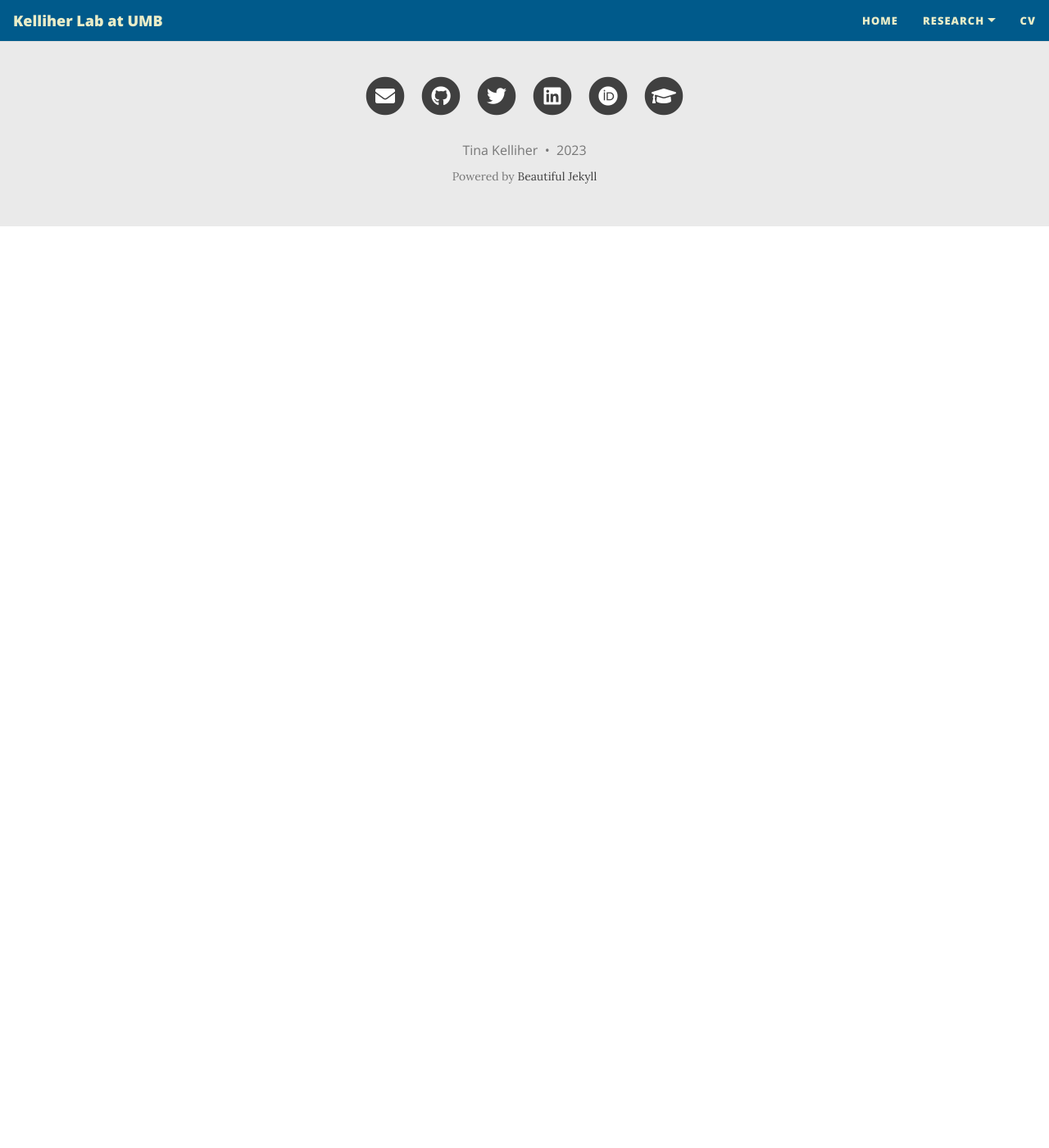
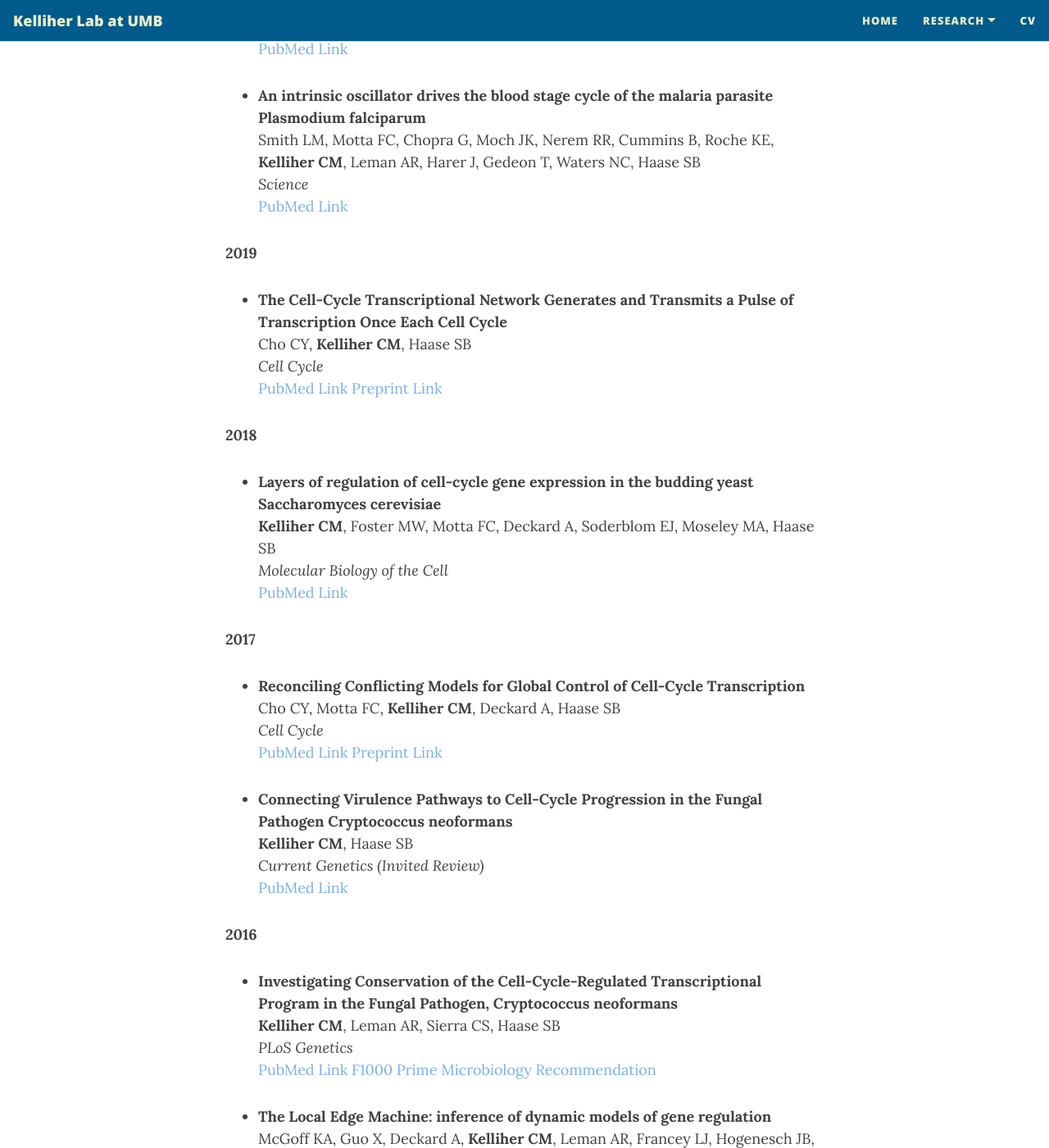
Before and after one commit to cmk35/cmk35.github.io, a Jekyll site: the page built from publications.md, in a window 1280 px wide and 1400 px high, scrolled down 1530 px. Shown: the whole window at 82% size. Built offline with Jekyll 4.4.1, drawn with Linux system fonts in a browser that asks for light colours; nearby versions of some CDN libraries; before the commit the page ends 1806 px from its top, so only the background shows below that; some of the changed text lies outside the part shown.

Commit message:
Update publications.md

```diff
--- a/publications.md
+++ b/publications.md
@@ -10,12 +10,19 @@ Link to our publications on <a href="https://www.ncbi.nlm.nih.gov/sites/myncbi/1
 Link to our publications on <a href="https://scholar.google.com/citations?user=4EmwOtQAAAAJ" target="_blank">Google Scholar</a>.
 <br />
 
+**Under Review**
+
+- **The Parasite Intraerythrocytic Cycle and Human Circadian Cycle are Coupled During Malaria Infection**\\
+    Motta FC, McGoff K, Moseley RC, Cho CY, **Kelliher CM**, Smith LM, Ortiz MS, Leman AR, Campione SA, Devos N, Chaorattanakawee S, Uthaimongkol N, Kuntawunginn W, Thongpiam C, Thamnurak C, Arsanok M, Wojnarski M, Vanchayangkul P, Boonyalai N, Smith PL, Spring M, Jongsakul K, Chuang I, Harer J, Haase SB\\
+    <a href="https://www.biorxiv.org/content/10.1101/2022.08.02.499203v1" target="_blank">Preprint Link</a>
+
 **2023**
 
 - **Nutritional compensation of the circadian clock is a conserved process influenced by gene expression regulation and mRNA stability**\\
     **Kelliher CM**, Stevenson EL, Loros JJ, Dunlap JC\\
     *PLoS Biology*\\
     <a href="https://pubmed.ncbi.nlm.nih.gov/36603054/" target="_blank">PubMed Link</a>
+    <a href="https://www.biorxiv.org/content/10.1101/2022.05.09.491261v2" target="_blank">Preprint Link</a>
 
 **2020**
 
@@ -23,6 +30,7 @@ Link to our publications on <a href="https://scholar.google.com/citations?user=4
     **Kelliher CM**, Lambreghts R, Xiang Q, Baker CL, Loros JJ, Dunlap JC\\
     *Elife*\\
     <a href="https://pubmed.ncbi.nlm.nih.gov/33295874/" target="_blank">PubMed Link</a>
+    <a href="https://www.biorxiv.org/content/10.1101/2020.10.29.360735v1" target="_blank">Preprint Link</a>
 
 - **Evaluating the circadian rhythm and response to glucose addition in dispersed growth cultures of Neurospora crassa**\\
     **Kelliher CM**, Loros JJ, Dunlap JC\\
@@ -38,3 +46,51 @@ Link to our publications on <a href="https://scholar.google.com/citations?user=4
     Smith LM, Motta FC, Chopra G, Moch JK, Nerem RR, Cummins B, Roche KE, **Kelliher CM**, Leman AR, Harer J, Gedeon T, Waters NC, Haase SB\\
     *Science*\\
     <a href="https://pubmed.ncbi.nlm.nih.gov/32409472/" target="_blank">PubMed Link</a>
+
+**2019**
+
+- **The Cell-Cycle Transcriptional Network Generates and Transmits a Pulse of Transcription Once Each Cell Cycle**\\
+    Cho CY, **Kelliher CM**, Haase SB\\
+    *Cell Cycle*\\
+    <a href="https://pubmed.ncbi.nlm.nih.gov/30668223/" target="_blank">PubMed Link</a>
+    <a href="https://www.biorxiv.org/content/10.1101/190686v1" target="_blank">Preprint Link</a>
+
+**2018**
+
+- **Layers of regulation of cell-cycle gene expression in the budding yeast Saccharomyces cerevisiae**\\
+    **Kelliher CM**, Foster MW, Motta FC, Deckard A, Soderblom EJ, Moseley MA, Haase SB\\
+    *Molecular Biology of the Cell*\\
+    <a href="https://pubmed.ncbi.nlm.nih.gov/30207828/" target="_blank">PubMed Link</a>
+
+**2017**
+
+- **Reconciling Conflicting Models for Global Control of Cell-Cycle Transcription**\\
+    Cho CY, Motta FC, **Kelliher CM**, Deckard A, Haase SB\\
+    *Cell Cycle*\\
+    <a href="https://pubmed.ncbi.nlm.nih.gov/28934013/" target="_blank">PubMed Link</a>
+    <a href="https://www.biorxiv.org/content/10.1101/116798v1" target="_blank">Preprint Link</a>
+
+- **Connecting Virulence Pathways to Cell-Cycle Progression in the Fungal Pathogen Cryptococcus neoformans**\\
+    **Kelliher CM**, Haase SB\\
+    *Current Genetics (Invited Review)*\\
+    <a href="https://pubmed.ncbi.nlm.nih.gov/28265742/" target="_blank">PubMed Link</a>
+
+**2016**
+
+- **Investigating Conservation of the Cell-Cycle-Regulated Transcriptional Program in the Fungal Pathogen, Cryptococcus neoformans**\\
+    **Kelliher CM**, Leman AR, Sierra CS, Haase SB\\
+    *PLoS Genetics*\\
+    <a href="https://pubmed.ncbi.nlm.nih.gov/27918582/" target="_blank">PubMed Link</a>
+    <a href="https://facultyopinions.com/article/727072416?bd=1" target="_blank">F1000 Prime Microbiology Recommendation</a>
+
+- **The Local Edge Machine: inference of dynamic models of gene regulation**\\
+    McGoff KA, Guo X, Deckard A, **Kelliher CM**, Leman AR, Francey LJ, Hogenesch JB, Haase SB, Harer JL\\
+    *Genome Biology*\\
+    <a href="https://pubmed.ncbi.nlm.nih.gov/27760556/" target="_blank">PubMed Link</a>
+
+**2014**
+
+- **Restraint of the G2/M Transition by the SR/RRM family mRNA Shuttling Binding Protein SNXA^HRB1 in Aspergillus nidulans**\\
+    James SW, Banta T, Barra J, Ciraku L, Coile C, Cuda Z, Day R, Dixit C, Eastlack S, Giang A, Goode J, Guice A, Huff Y, Humbert S, **Kelliher C**, Kobie J, Kohlbrenner E, Mwambutsa F, Orzechowski A, Shingler K, Spell C, Anglin SL\\
+    *Genetics*\\
+    <a href="https://pubmed.ncbi.nlm.nih.gov/25104516/" target="_blank">PubMed Link</a>
```
